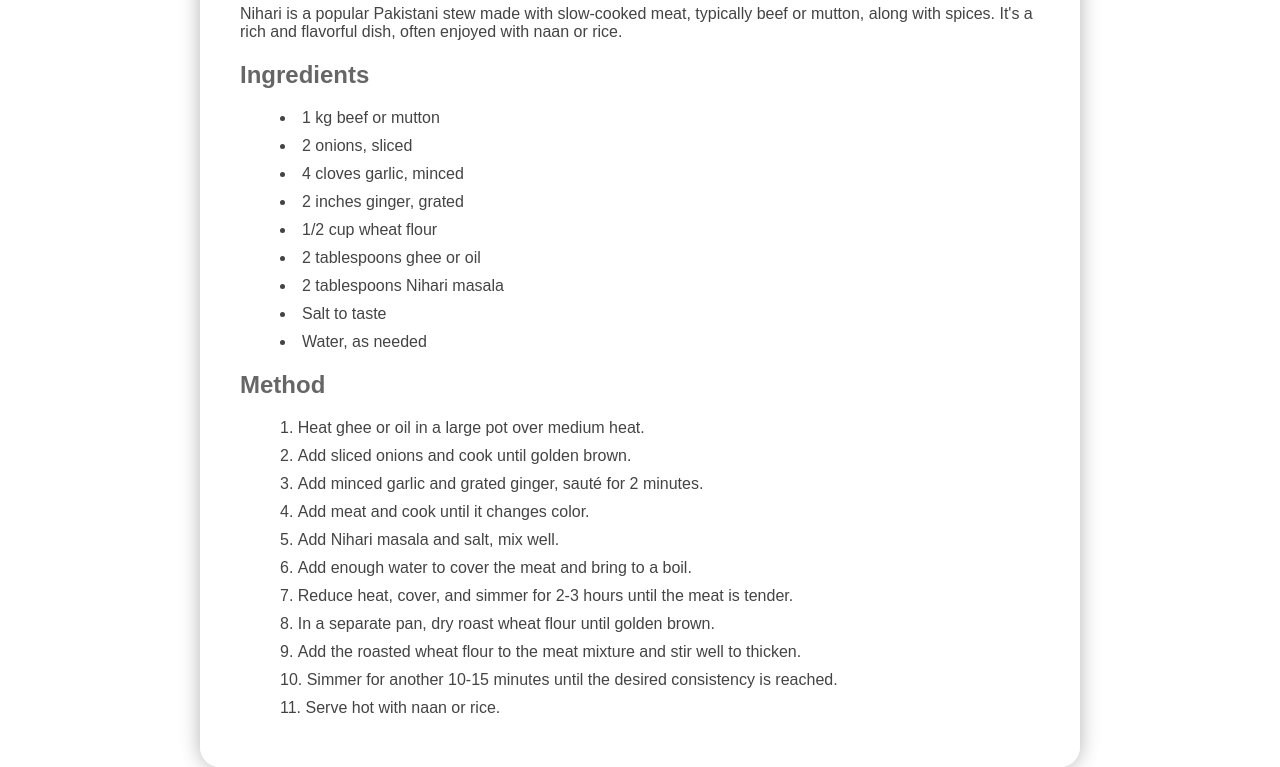
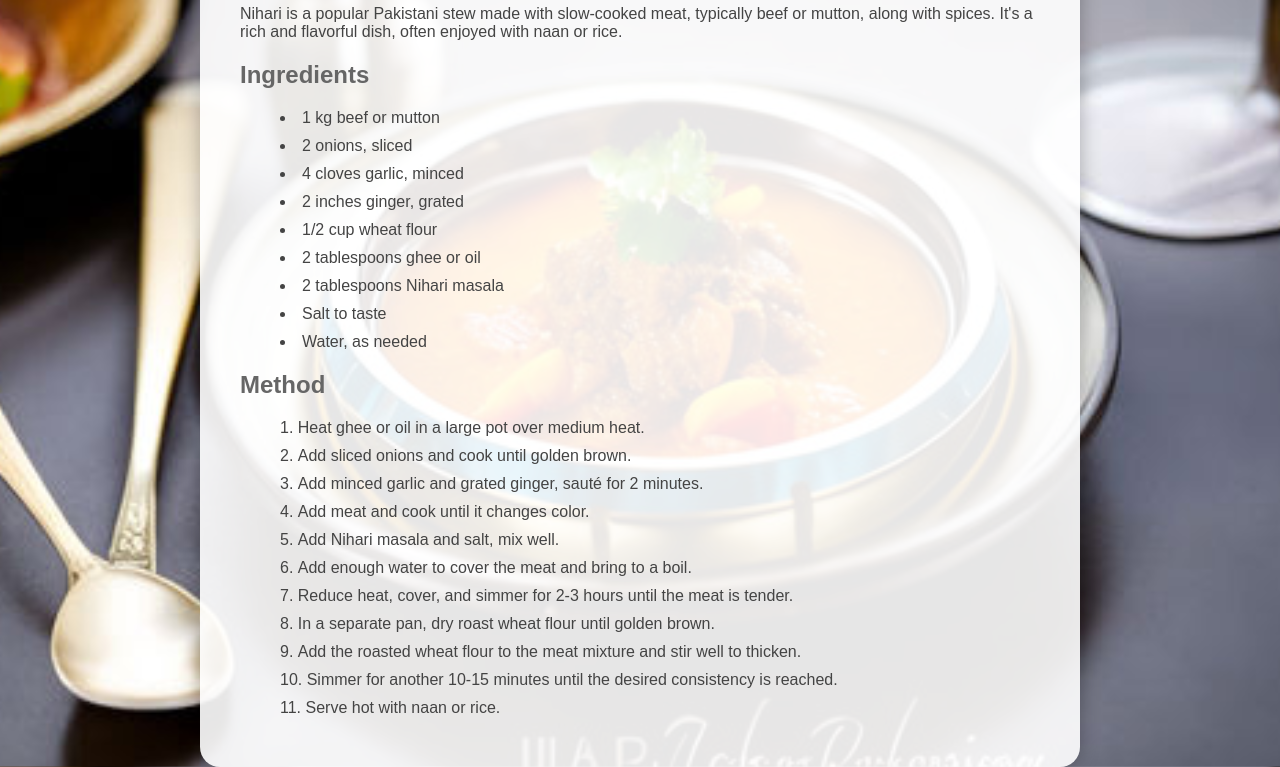
Before and after one commit to Bath-Spa-Students/web-dev-1-a1-set-exercises-Mfaseeh1234, a plain HTML site: page Chapter-1-Introduction to HTML and CSS/Exercises/index.html in a window 1280 px wide. Shown: the part 113-880 px from the top of the page. Drawn offline with Linux system fonts and the light colour scheme.

Commit message:
Update style.css

```diff
--- a/Chapter-1-Introduction to HTML and CSS/Exercises/style.css
+++ b/Chapter-1-Introduction to HTML and CSS/Exercises/style.css
@@ -1,7 +1,7 @@
 body {
     margin: 0;
     padding: 0;
-    background-image: url('25.jpg'); /* Background image */
+    background-image: url('2.jpeg'); /* Background image */
     background-size: cover;
     background-position: center;
     font-family: 'Arial', sans-serif;
```
